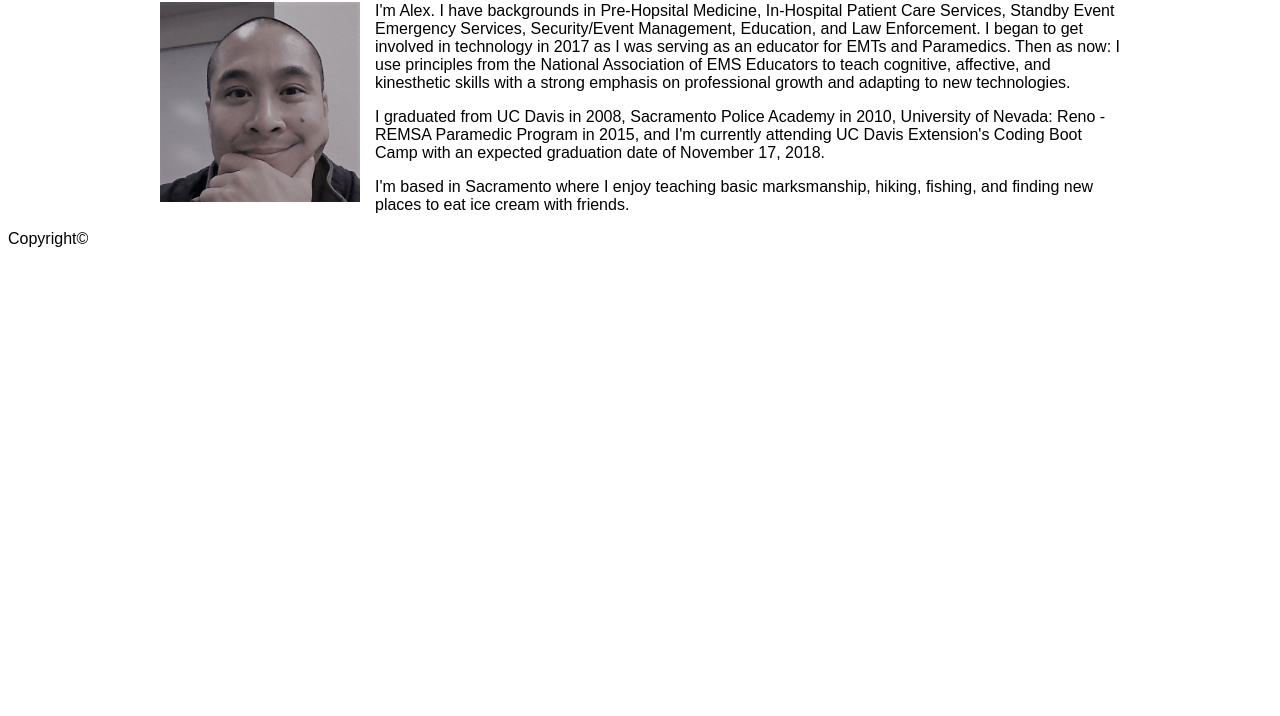
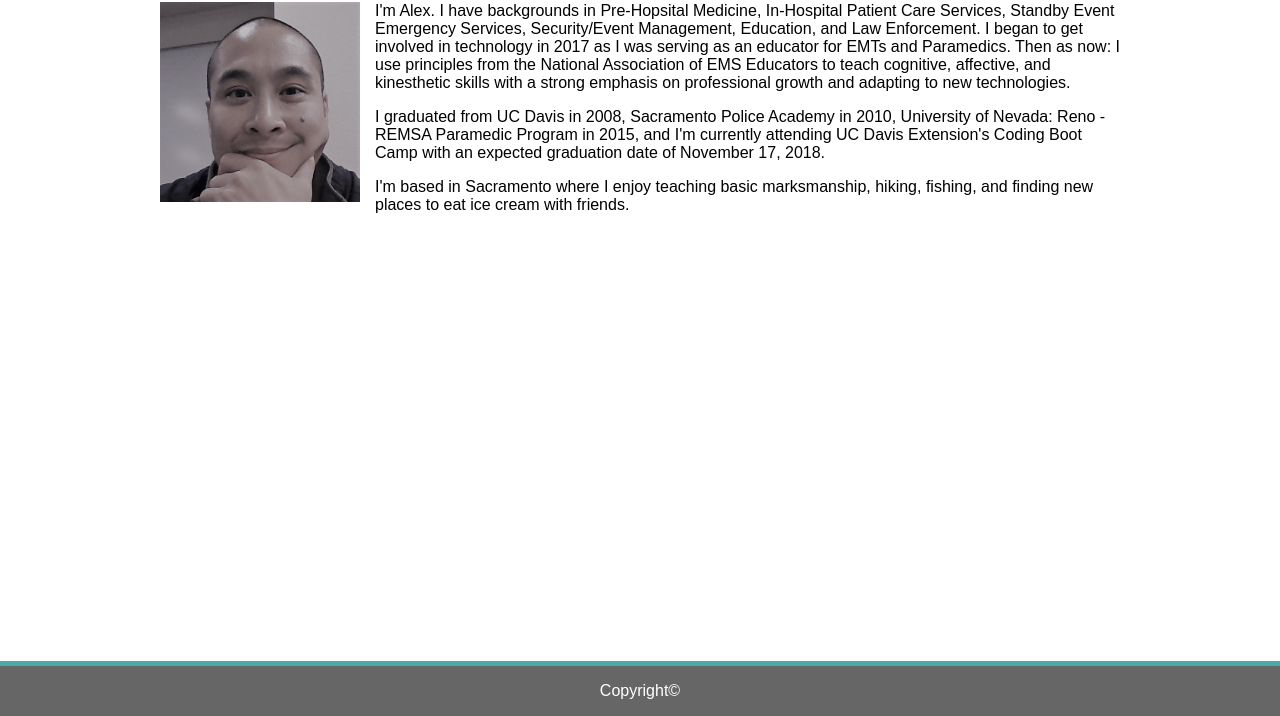
Before and after one commit to apleek3/Basic-Portfolio, a plain HTML site: page index.html in a window 1280 px wide. Shown: the part 84-800 px from the top of the page. Drawn offline with Linux system fonts and the light colour scheme; a script that the page names is missing; files whose address does not match are found by name.

Commit message:
footer is set; just need to push the text to the bottom

```diff
--- a/assets/css/style.css
+++ b/assets/css/style.css
@@ -33,6 +33,27 @@ body {
     text-align: center;
 }
 
+.footer {
+    position: fixed;
+    left: 0;
+    bottom: 0;
+    width: 100%;
+    background-color:#666666;
+    color: white;
+    text-align: center;
+}
+
+.border-top {
+    border-top-width: 5px;
+    border-style: solid;
+    border-left-width: 0px;
+    border-right-width:0px;
+    border-bottom-width:0px;
+}
+
+.border-top-color {
+    border-color: #4aaaa5;
+}
 
 
 /*
--- a/index.html
+++ b/index.html
@@ -53,7 +53,7 @@
                     </p>
             </div>
 
-            <div>
+            <div class="footer border-top border-top-color">
                 <p>Copyright&copy; </p>
             </div>
 
```
